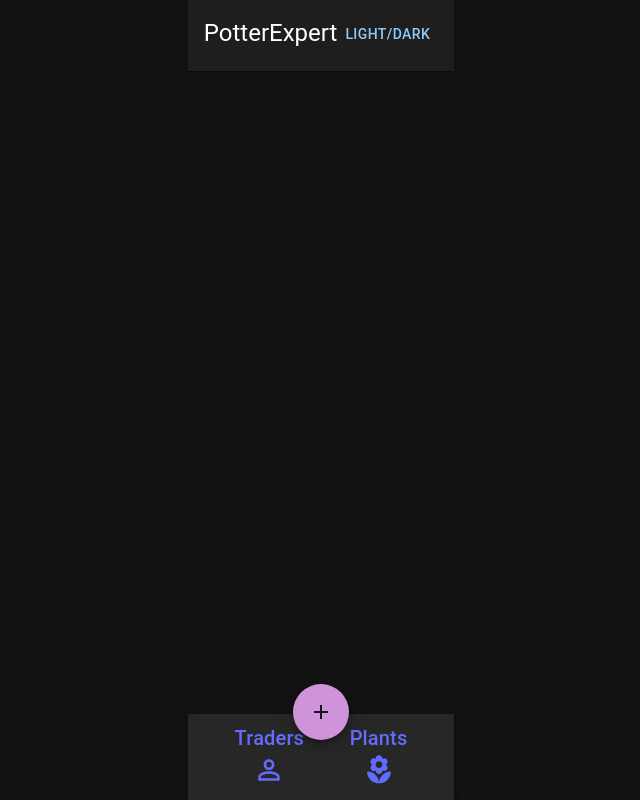
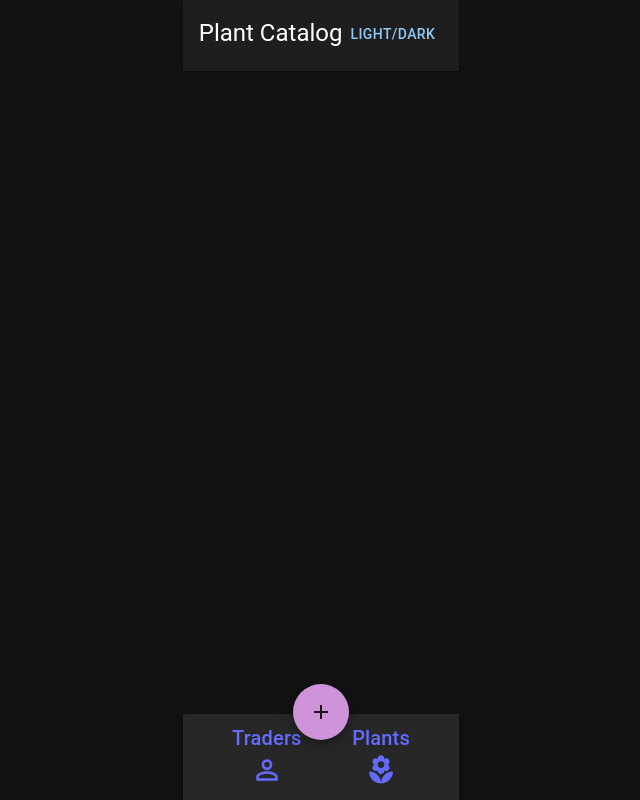
Before and after one commit to hannesqvarnstrom/plant_catalog_app, a React (Vite) app: page / in a window 1280 px wide. Shown: the whole page, without its empty margins (319-959 px from the left). Built offline with nearby package versions, Linux system fonts and the light colour scheme; no server answers.

Commit message:
small fixes

```diff
--- a/src/pages/home/index.tsx
+++ b/src/pages/home/index.tsx
@@ -43,7 +43,7 @@ const Home: React.FC = () => {
           };
         }>(backendURL + "/me")
         .then(() => {
-          // do anything else?
+          navigate("/plants");
           setAuthenticated(true);
         })
         .catch((err) => {
@@ -112,11 +112,10 @@ const Home: React.FC = () => {
             component="div"
             sx={{ p: 2, pb: 0 }}
           >
-            PotterExpert
+            Plant Catalog
             <Button onClick={() => toggleColorMode()}>LIGHT/DARK</Button>
             {authenticated ? (
               <span>
-                <p>Authenticated. UserId: {usersStore.currentUser?.id}</p>{" "}
                 <button
                   onClick={() => {
                     usersStore.logOut();
--- a/src/pages/plants/view-plant.tsx
+++ b/src/pages/plants/view-plant.tsx
@@ -1,6 +1,6 @@
 import { Button, IconButton } from "@mui/material";
 import { usePlantStore } from "../../store/plants";
-import { useTraderStore } from "../../store/traders/traders";
+// import { useTraderStore } from "../../store/traders/traders";
 import DeleteIcon from "@mui/icons-material/Delete";
 import PlantQRCodePDF from "./plant-qr-code-pdf";
 import React, { useState } from "react";
@@ -17,7 +17,7 @@ const ViewPlant: React.FC<ViewPlantProps> = ({ id }) => {
     (plant) => plant.id === id || plant.id.toString() === id.toString()
   );
   const [editFormOpen, setEditFormOpen] = useState(false);
-  const { traders } = useTraderStore();
+  // const { traders } = useTraderStore();
   if (!plant) {
     return <div>Could not find plant. Go back to plants and try again</div>;
   }
@@ -38,12 +38,12 @@ const ViewPlant: React.FC<ViewPlantProps> = ({ id }) => {
       <div>{plantModel.getName()}</div>
       {/* <span onClick={() => setEditFormOpen(true)}>Edit plant</span> */}
 
-      <p>
+      {/* <p>
         Trader:{" "}
         {plant.from
           ? traders.find((trader) => trader.id === plant.from)?.name
           : "Unknown"}
-      </p>
+      </p> */}
       <small>(ID: {plant.id})</small>
       <IconButton
         onClick={() => {
```
